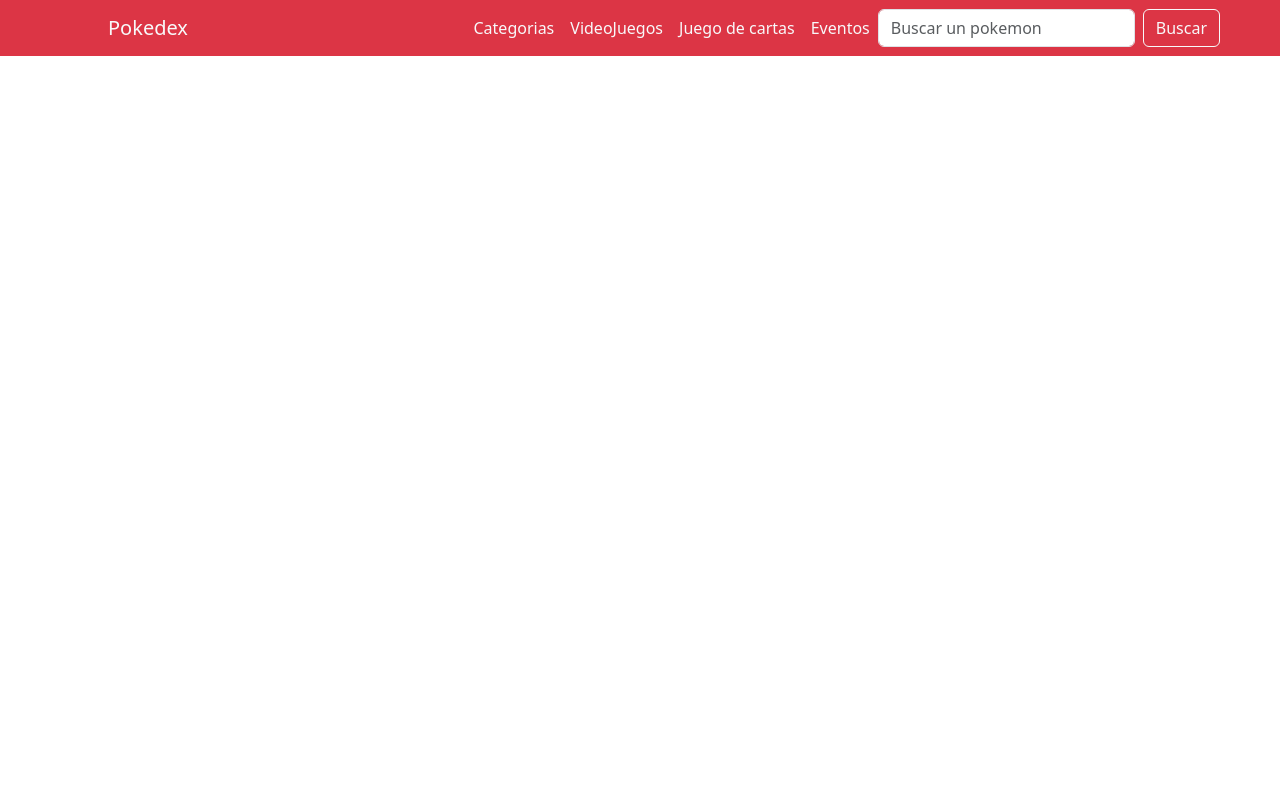
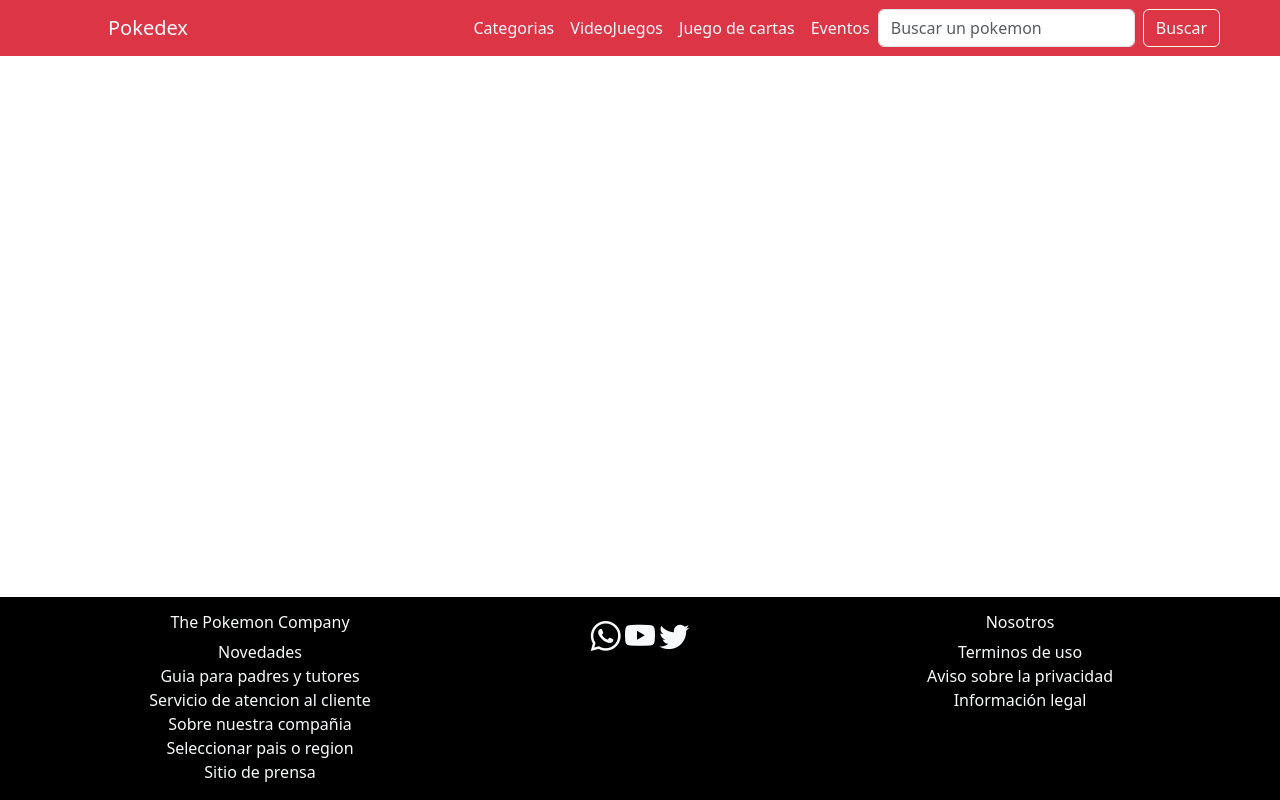
Before and after one commit to LMA1995/pokedex-app-c22, a plain HTML site: page index.html in a window 1280 px wide. Drawn offline with nearby package versions, Linux system fonts and the light colour scheme.

Commit message:
Se crea footer en el archivo index.html

```diff
--- a/css/style.css
+++ b/css/style.css
@@ -7,3 +7,7 @@ main
 {
     flex-grow: 1;
 }
+.iconos-footer
+{
+    font-size: 30px;
+}
--- a/index.html
+++ b/index.html
@@ -7,6 +7,7 @@
     <meta name="author" content="Luis Miguel Altamiranda">
     <meta name="" content="">
     <link rel="stylesheet" href="./css/bootstrap.min.css">
+    <link rel="stylesheet" href="https://cdn.jsdelivr.net/npm/bootstrap-icons@1.13.1/font/bootstrap-icons.min.css">
     <link rel="stylesheet" href="./css/style.css">
     <title>Pokedex</title>
 </head>
@@ -46,8 +47,39 @@
 
 
     <main></main>
-    <footer>
+    <footer class="bg-black">
+        <div class="container">
+            <div class="row pt-3 ">
+                <div class=" col-12 col-md-6  col-lg-4 text-center">
+                    <h6 class="text-light">The Pokemon Company</h6>
+                    <ul class="list-unstyled">
+                        <li class="text-light">Novedades</li>
+                        <li class="text-light">Guia para padres y tutores</li>
+                        <li class="text-light">Servicio de atencion al cliente</li>
+                        <li class="text-light">Sobre nuestra compañia</li>
+                        <li class="text-light">Seleccionar pais o region</li>
+                        <li class="text-light">Sitio de prensa</li>
+                    </ul>
+                </div>
+                <div class="col-12 col-md-6 col-lg-4 text-center">
+                    <i class="bi bi-whatsapp text-light iconos-footer "></i>
+                    <i class="bi bi-youtube text-light iconos-footer"></i>
+                    <i class="bi bi-twitter text-light iconos-footer"></i>
 
+                </div>
+                <div class="col-12 col-md-6 col-lg-4 text-center">
+                    <h6 class="text-light">Nosotros</h6>
+                    <ul class="list-unstyled">
+                        <li class="text-light">Terminos de uso</li>
+                        <li class="text-light">Aviso sobre la privacidad</li>
+                        <li class="text-light">Información legal</li>
+                    </ul>
+                </div>
+
+
+            </div>
+
+        </div>
     </footer>
 
 
```
